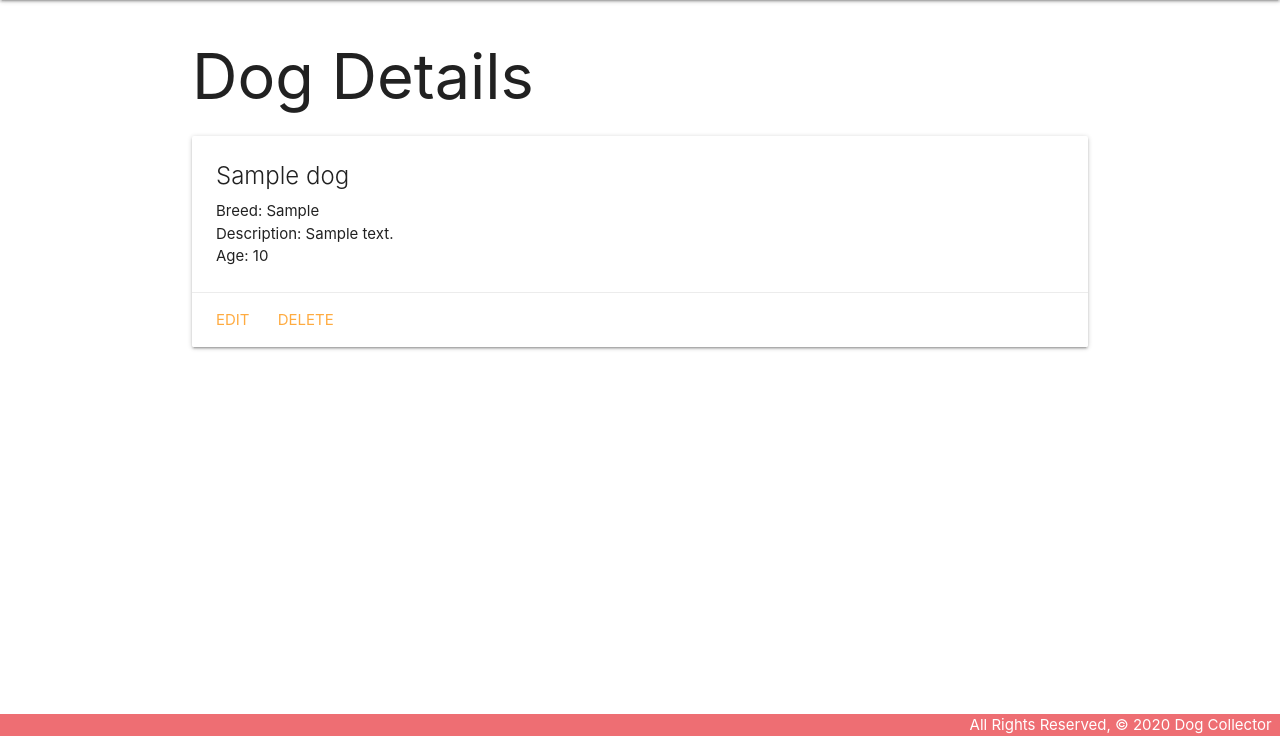
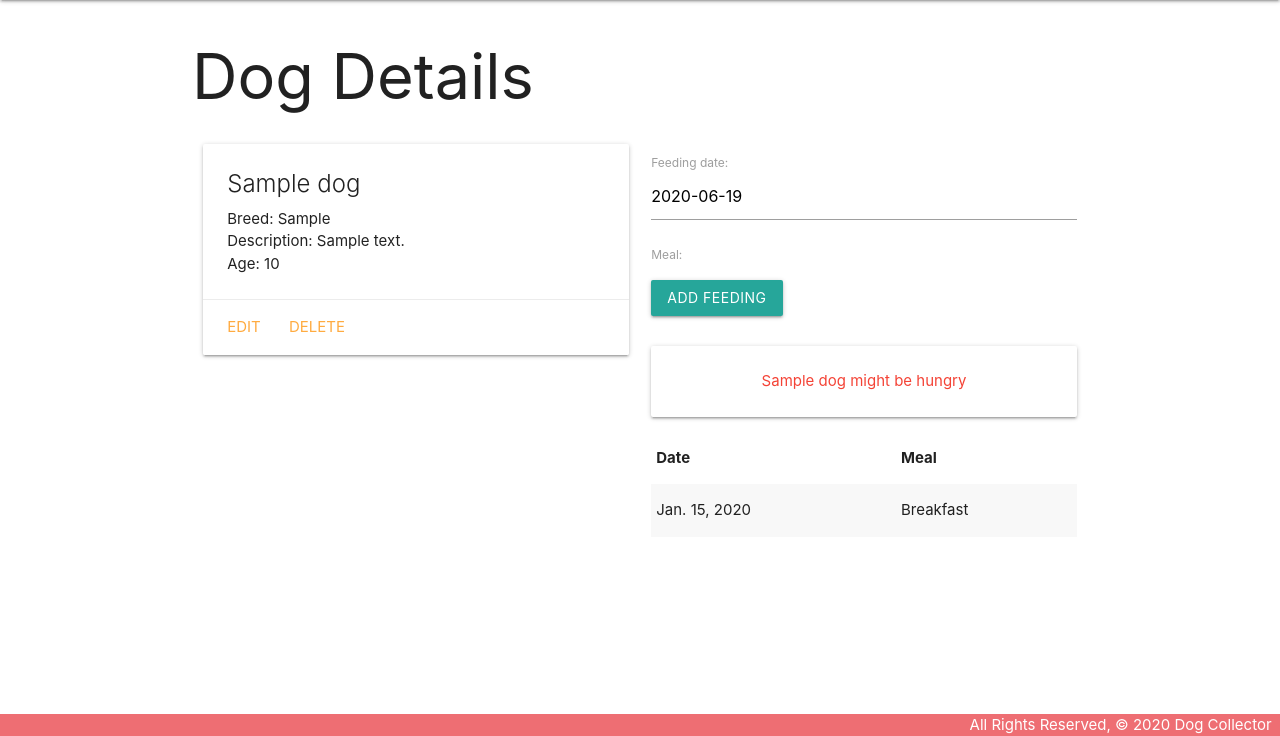
Before and after one commit to Thornathan/Dog_Collector, a Django app: page /dogs/1/ in a window 1280 px wide. Shown: the part 64-800 px from the top of the page. Run offline with Django 3.2, Linux system fonts and the light colour scheme; tables that the repository leaves empty hold one stand-in row (values such as "Sample post").

Commit message:
Created Feeding Model and added to details page

```diff
--- /dev/null
+++ b/main_app/forms.py
@@ -0,0 +1,7 @@
+from django.forms import ModelForm
+from .models import Feeding
+
+class FeedingForm(ModelForm):
+  class Meta:
+    model = Feeding
+    fields = ['date', 'meal']
--- a/main_app/models.py
+++ b/main_app/models.py
@@ -2,6 +2,12 @@
 from django.urls import reverse
 from datetime import date
 # Create your models here.
+
+MEALS = (
+    ('B', 'Breakfast'),
+    ('L', 'Lunch'),
+    ('D', 'Dinner')
+)
 
 class Dog(models.Model):
   name = models.CharField(max_length=100)
@@ -14,3 +20,22 @@
 
   def get_absolute_url(self):
     return reverse('detail', kwargs={'dog_id': self.id})
+
+  def fed_for_today(self):
+    return self.feeding_set.filter(date=date.today()).count() >= len(MEALS)
+
+class Feeding(models.Model):
+  date = models.DateField('feeding date')
+  meal = models.CharField(
+    max_length=1,
+    choices=MEALS,
+    default=MEALS[0][0]
+  )
+
+  dog = models.ForeignKey(Dog, on_delete=models.CASCADE)
+
+  def __str__(self):
+    return f"{self.get_meal_display()} on {self.date}"
+
+  class Meta:
+    ordering = ['-date']
--- a/main_app/templates/base.html
+++ b/main_app/templates/base.html
@@ -9,6 +9,7 @@
   <title>Dog Collector</title>
   <link rel="stylesheet" href="https://cdnjs.cloudflare.com/ajax/libs/materialize/1.0.0/css/materialize.min.css">
   <link rel="stylesheet" type="text/css" href="{% static 'css/style.css' %}">
+  <script src="https://cdnjs.cloudflare.com/ajax/libs/materialize/1.0.0/js/materialize.min.js"></script>
 </head>
 <body>
   <header class="navbar-fixed">
--- a/main_app/templates/dogs/detail.html
+++ b/main_app/templates/dogs/detail.html
@@ -3,6 +3,8 @@
 
 <h1>Dog Details</h1>
 
+<div class="row">
+  <div class="col s6">
     <div class="card">
       <div class="card-content">
         <span class="card-title">{{ dog.name }}</span>
@@ -19,5 +21,41 @@
         <a href="{% url 'dogs_delete' dog.id %}">Delete</a>
       </div>
     </div>
-
+  </div>
+  <div class="col s6">
+  <form action="{% url 'add_feeding' dog.id %}" method="post">
+    {% csrf_token %}
+    {{ feeding_form.as_p }}
+    <input type="submit" class="btn" value="Add Feeding">
+  </form>
+  <br>
+    {% if dog.fed_for_today %}
+      <div class="card-panel teal-text center-align">{{dog.name}} has been fed all meals for today</div>
+    {% else %}
+      <div class="card-panel red-text center-align">{{dog.name}} might be hungry</div>
+    {% endif %}
+    <table class="striped">
+      <thead>
+        <tr><th>Date</th><th>Meal</th></tr>
+      </thead>
+      <tbody>
+        {% for feeding in dog.feeding_set.all %}
+          <tr>
+            <td>{{feeding.date}}</td>
+            <td>{{feeding.get_meal_display}}</td>
+          </tr>
+        {% endfor %}
+      </tbody>
+    </table>
+  </div>
+</div>
+<script>
+  var dateEl = document.getElementById('id_date');
+  M.Datepicker.init(dateEl, {
+    format: 'yyyy-mm-dd',
+    defaultDate: new Date(),
+    setDefaultDate: true,
+    autoClose: true
+  });
+</script>
 {% endblock %}
--- a/main_app/urls.py
+++ b/main_app/urls.py
@@ -9,4 +9,5 @@
   path('dogs/create/', views.DogCreate.as_view(), name='dogs_create'),
   path('dogs/<int:pk>/update/', views.DogUpdate.as_view(), name='dogs_update'),
   path('dogs/<int:pk>/delete/', views.DogDelete.as_view(), name='dogs_delete'),
+  path('dogs/<int:dog_id>/add_feeding/', views.add_feeding, name='add_feeding'),
 ]
--- a/main_app/views.py
+++ b/main_app/views.py
@@ -1,7 +1,7 @@
-from django.shortcuts import render
+from django.shortcuts import render, redirect
 from django.views.generic.edit import CreateView, UpdateView, DeleteView
 from .models import Dog
-
+from .forms import FeedingForm
 # Create your views here.
 
 def home(request):
@@ -16,7 +16,18 @@
 
 def dogs_detail(request, dog_id):
   dog = Dog.objects.get(id=dog_id)
-  return render(request, 'dogs/detail.html', {'dog': dog})
+  feeding_form = FeedingForm()
+  return render(request, 'dogs/detail.html', {
+    'dog': dog, 'feeding_form': feeding_form
+  })
+
+def add_feeding(request, dog_id):
+  form = FeedingForm(request.POST)
+  if form.is_valid():
+    new_feeding = form.save(commit=False)
+    new_feeding.dog_id = dog_id
+    new_feeding.save()
+  return redirect('detail', dog_id=dog_id)
 
 class DogCreate(CreateView):
   model = Dog
```
Also changed, not shown: main_app/migrations/0002_feeding.py (added). Lines whose indentation alone changed are shown as unchanged.
